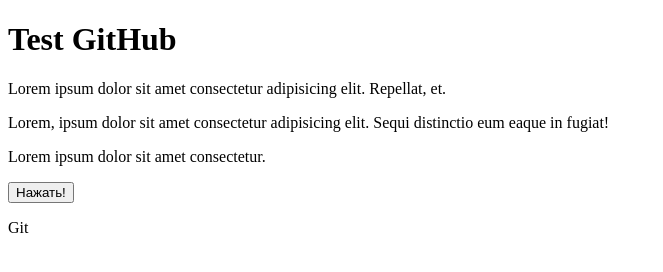
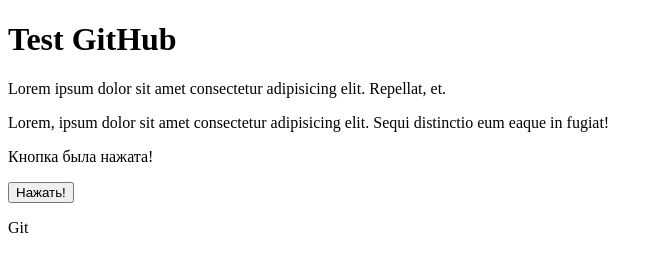
Before and after one commit to Art2233/Test, a plain HTML site: page index.html in a window 1280 px wide. Both pictures are taken after a click on the button "Нажать!". Shown: the whole page, without its empty margins (0-663 px from the left). Drawn offline with Linux system fonts and the light colour scheme.

Commit message:
3 Изменение

```diff
--- a/index.html
+++ b/index.html
@@ -14,7 +14,7 @@
         <main>
             <p>Lorem ipsum dolor sit amet consectetur adipisicing elit. Repellat, et.</p>
             <p>Lorem, ipsum dolor sit amet consectetur adipisicing elit. Sequi distinctio eum eaque in fugiat!</p>
-            <p>Lorem ipsum dolor sit amet consectetur.</p>
+            <p class="p1">Lorem ipsum dolor sit amet consectetur.</p>
             <button class="btn">Нажать!</button>
         </main>
 
--- a/script.js
+++ b/script.js
@@ -1,8 +1,10 @@
 const btn = document.querySelector('.btn');
+const p1 = document.querySelector('.p1');
 
 function clickBtn(event){
     if(event.target){
         console.log('ok');
+        p1.innerHTML = 'Кнопка была нажата!';
     }
 }
 
```
